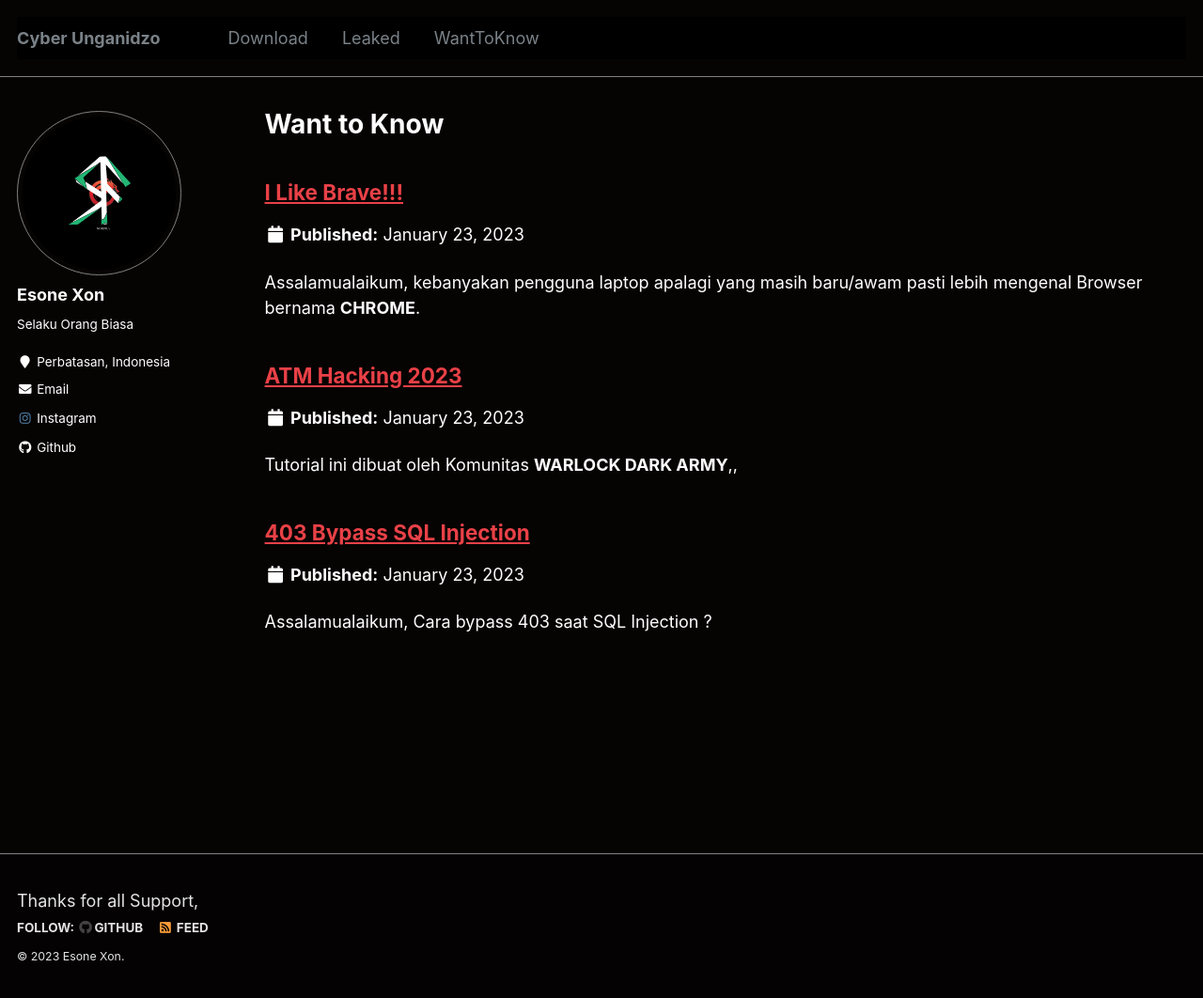
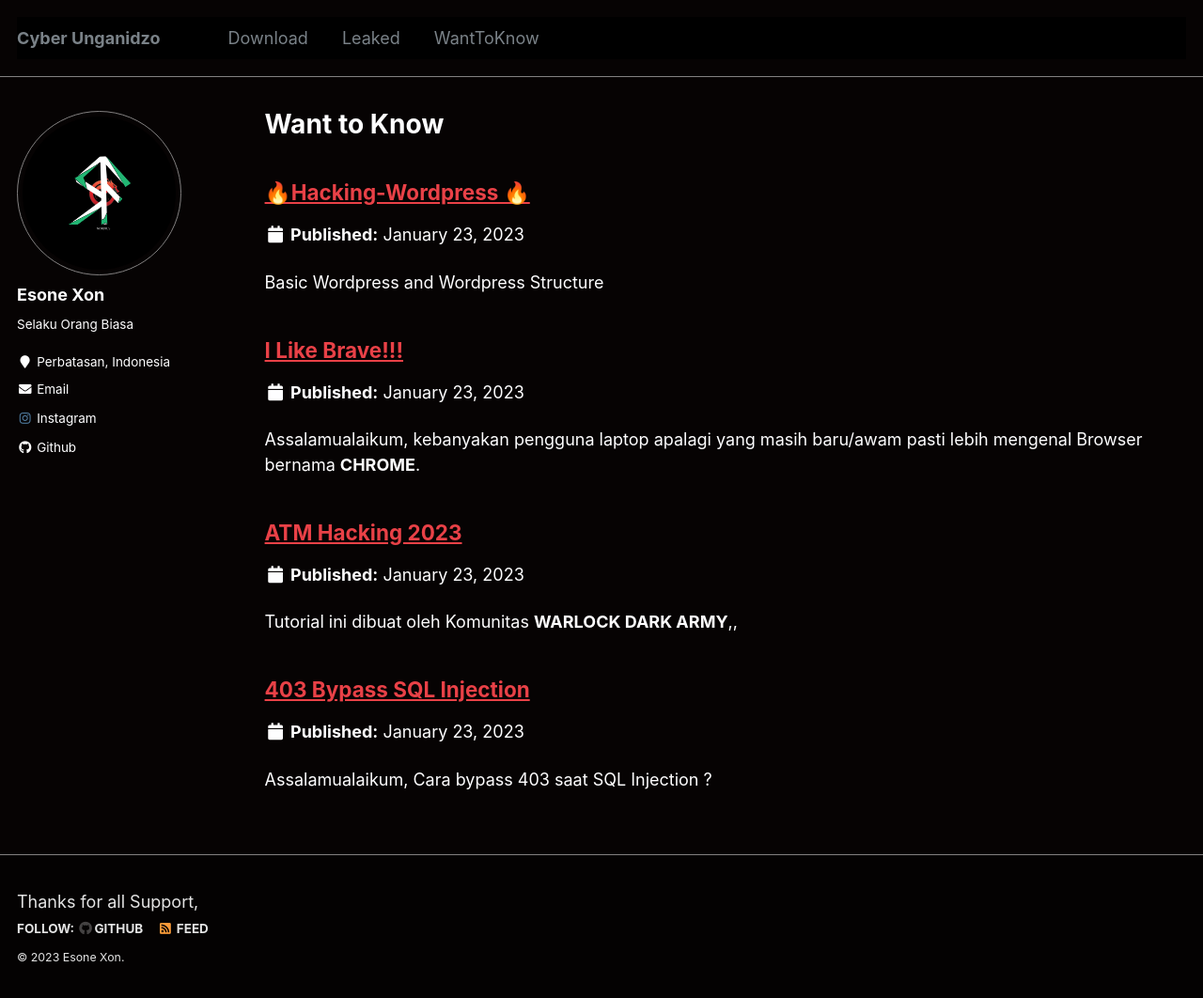
Before and after one commit to esoneXon/esoneXon.github.io, a Jekyll site: the page built from _pages/wantToKnow.md, in a window 1280 px wide and 1064 px high. Shown: the whole window at 94% size. Built offline with Jekyll 4.4.1, drawn with Linux system fonts in a browser that asks for light colours.

Commit message:
Update WPHacking.md

```diff
--- a/_wantToKnow/WPHacking.md
+++ b/_wantToKnow/WPHacking.md
@@ -1,3 +1,13 @@
+---
+title: "🔥Hacking-Wordpress 🔥"
+collection: wantToKnow
+permalink: /wantToKnow/WordPress_Hacking/
+tags:
+  - WordPress
+  - Web
+  - Hacking
+---
+
 Basic Wordpress and Wordpress Structure
 
 fireWordpress Structure fire
```
